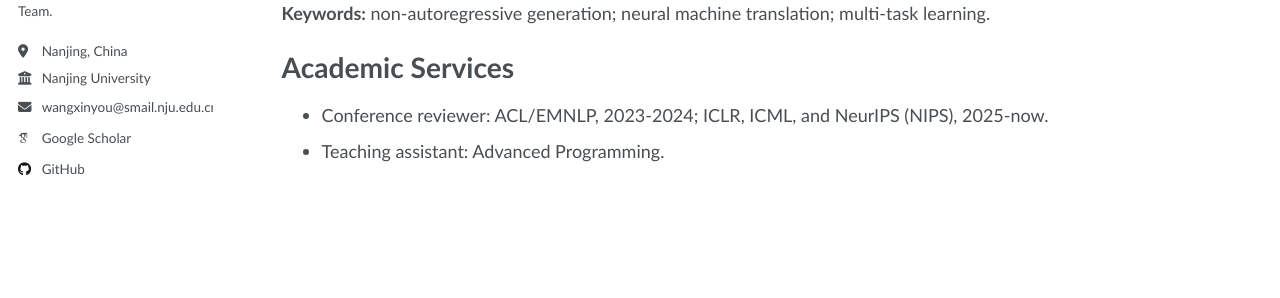
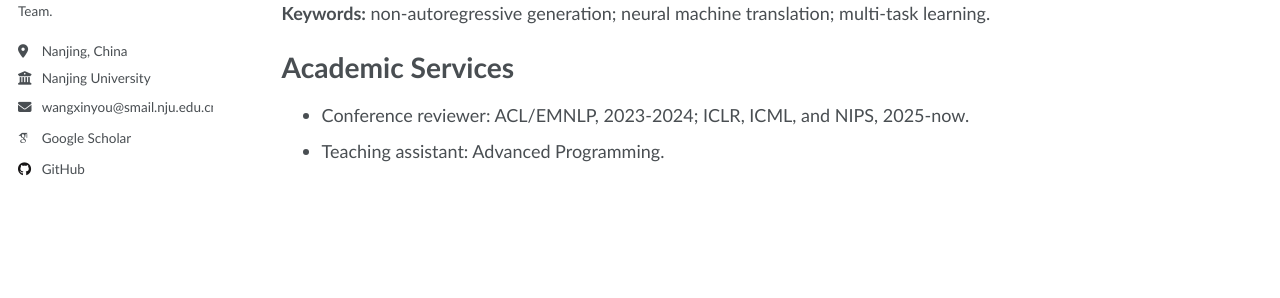
Before and after one commit to wxy-nlp/wxy-nlp.github.io, a Jekyll site: the page built from _pages/about.md, in a window 1280 px wide and 900 px high, scrolled down 2011 px. Shown: the part 335-633 px from the top of the window. Built offline with Jekyll 4.4.1, drawn with Linux system fonts in a browser that asks for light colours; some web fonts are replaced.

Commit message:
Update conference reviewer wording

```diff
--- a/_data/cv.json
+++ b/_data/cv.json
@@ -126,7 +126,7 @@
   "teaching": [],
   "portfolio": [],
   "academicServices": [
-    "Conference reviewer: ACL/EMNLP, 2023-2024; ICLR, ICML, and NeurIPS (NIPS), 2025-now",
+    "Conference reviewer: ACL/EMNLP, 2023-2024; ICLR, ICML, and NIPS, 2025-now",
     "Teaching assistant: Advanced Programming"
   ]
 }
--- a/_pages/about.md
+++ b/_pages/about.md
@@ -66,5 +66,5 @@ Publications
 
 Academic Services
 ======
-- Conference reviewer: ACL/EMNLP, 2023-2024; ICLR, ICML, and NeurIPS (NIPS), 2025-now.
+- Conference reviewer: ACL/EMNLP, 2023-2024; ICLR, ICML, and NIPS, 2025-now.
 - Teaching assistant: Advanced Programming.
```
Also changed, not shown: _pages/cv.md (+1 -1 lines).
